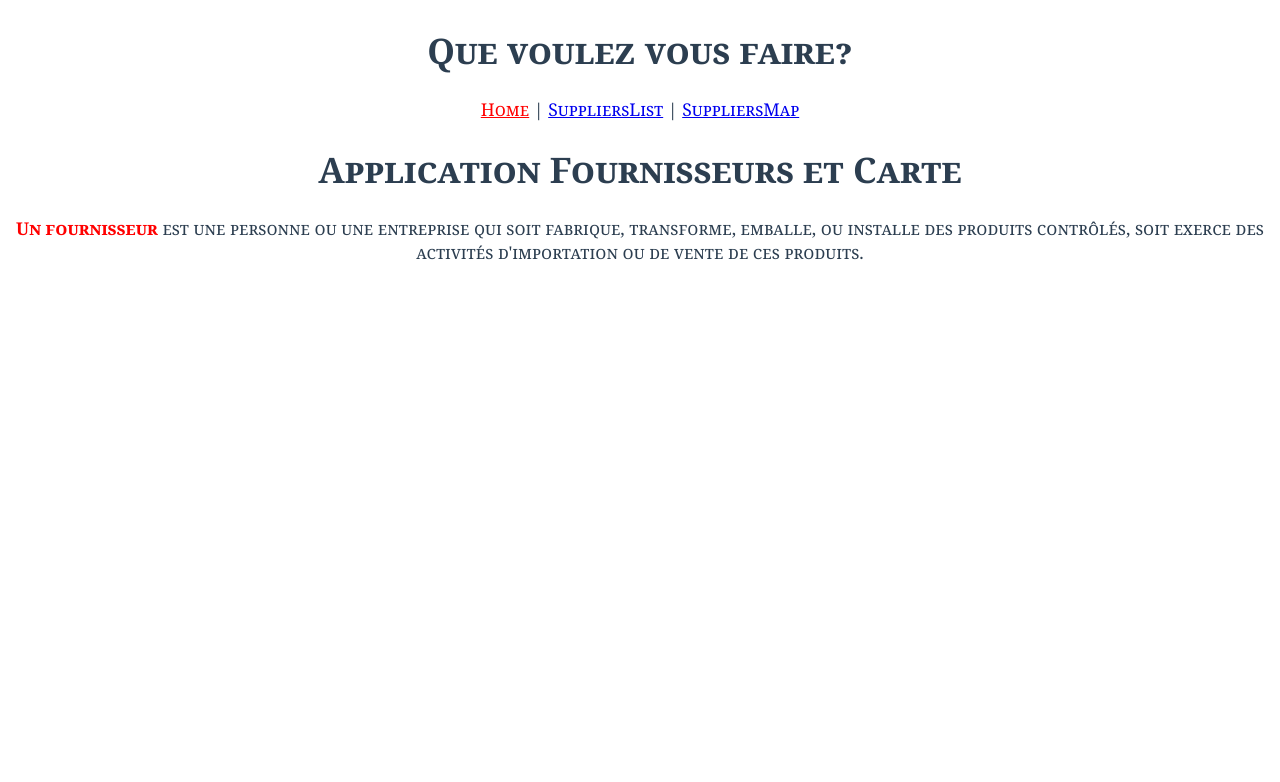
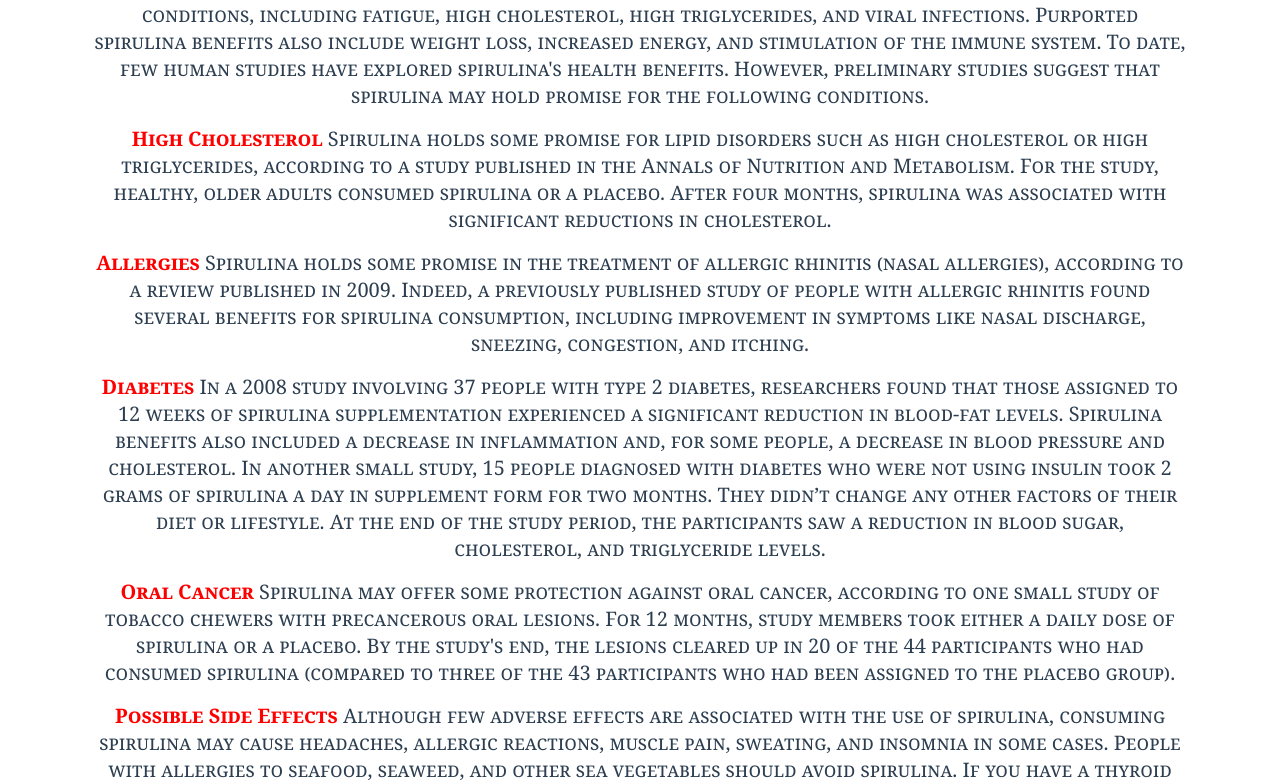
Before and after one commit to iulian-cmd/suppliers_Vue3, a Vue app: page / in a window 1280 px wide. Shown: the part 263-1045 px from the top of the page. Before the commit the page ends 800 px from the top, so only its background shows below. Built offline with nearby package versions, Linux system fonts and the light colour scheme.

Commit message:
another try map

```diff
--- a/public/index.html
+++ b/public/index.html
@@ -5,6 +5,13 @@
     <meta http-equiv="X-UA-Compatible" content="IE=edge">
     <meta name="viewport" content="width=device-width,initial-scale=1.0">
    <link rel="shortcut icon" href="#">
+   <link rel="stylesheet" href="https://unpkg.com/leaflet@1.7.1/dist/leaflet.css"
+   integrity="sha512-xodZBNTC5n17Xt2atTPuE1HxjVMSvLVW9ocqUKLsCC5CXdbqCmblAshOMAS6/keqq/sMZMZ19scR4PsZChSR7A=="
+   crossorigin=""/>
+   <!-- Make sure you put this AFTER Leaflet's CSS -->
+ <script src="https://unpkg.com/leaflet@1.7.1/dist/leaflet.js"
+   integrity="sha512-XQoYMqMTK8LvdxXYG3nZ448hOEQiglfqkJs1NOQV44cWnUrBc8PkAOcXy20w0vlaXaVUearIOBhiXZ5V3ynxwA=="
+   crossorigin=""></script>
     <title><%= htmlWebpackPlugin.options.title %></title>
   </head>
   <body>
--- a/src/App.vue
+++ b/src/App.vue
@@ -1,8 +1,6 @@
 <template>
   <div class="container">
     <div class="routerlink">
-      <img alt="Vue logo" src="./assets/logo.png" /><br />
-      <h1>Que voulez vous faire?</h1>
       <!-- <button @click="onSuppliersListClick()">
       Consulter la liste des fournisseurs    </button> -->
 
--- a/src/components/Home.vue
+++ b/src/components/Home.vue
@@ -1,11 +1,30 @@
 <template>
-  <div class="blockquote container-fluid">
-    <h1>Application Fournisseurs et Carte</h1>
-    <p class="mb-sm-1">
-      <span id="redcolor">Un fournisseur</span> est une personne ou une
-      entreprise qui soit fabrique, transforme, emballe, ou installe des
-      produits contrôlés, soit exerce des activités d'importation ou de vente de
-      ces produits.
+  <div class="blockquote container-fluid text-justify font-weight-light">
+    <h1>App Suppliers and Map</h1>
+<p><span id="redcolor">Spirulina</span>  is a type of blue-green algae that contains a number of nutrients, including B vitamins, beta-carotene, and vitamin E. Spirulina also contains antioxidants, minerals, chlorophyll, and phycocyanobilin and is commonly used as a source of vegan protein.</p>
+<p><span id="redcolor">What Is Spirulina Used For?</span>
+Among proponents, spirulina has been used to support a number of health conditions, including fatigue, high cholesterol, high triglycerides, and viral infections.
+Purported spirulina benefits also include weight loss, increased energy, and stimulation of the immune system.
+To date, few human studies have explored spirulina's health benefits. However, preliminary studies suggest that spirulina may hold promise for the following conditions. </p>
+
+<p><span id="redcolor">High Cholesterol</span>
+Spirulina holds some promise for lipid disorders such as high cholesterol or high triglycerides, according to a study published in the Annals of Nutrition and Metabolism. For the study, healthy, older adults consumed spirulina or a placebo. After four months, spirulina was associated with significant reductions in cholesterol.</p>
+
+<p><span id="redcolor">Allergies</span>
+Spirulina holds some promise in the treatment of allergic rhinitis (nasal allergies), according to a review published in 2009. Indeed, a previously published study of people with allergic rhinitis found several benefits for spirulina consumption, including improvement in symptoms like nasal discharge, sneezing, congestion, and itching.</p>
+
+<p><span id="redcolor">Diabetes</span>
+In a 2008 study involving 37 people with type 2 diabetes, researchers found that those assigned to 12 weeks of spirulina supplementation experienced a significant reduction in blood-fat levels. Spirulina benefits also included a decrease in inflammation and, for some people, a decrease in blood pressure and cholesterol.
+In another small study, 15 people diagnosed with diabetes who were not using insulin took 2 grams of spirulina a day in supplement form for two months. They didn’t change any other factors of their diet or lifestyle. At the end of the study period, the participants saw a reduction in blood sugar, cholesterol, and triglyceride levels.</p>
+
+<p><span id="redcolor">Oral Cancer</span>
+Spirulina may offer some protection against oral cancer, according to one small study of tobacco chewers with precancerous oral lesions. For 12 months, study members took either a daily dose of spirulina or a placebo. By the study's end, the lesions cleared up in 20 of the 44 participants who had consumed spirulina (compared to three of the 43 participants who had been assigned to the placebo group).</p>
+
+<p><span id="redcolor">Possible Side Effects</span>
+Although few adverse effects are associated with the use of spirulina, consuming spirulina may cause headaches, allergic reactions, muscle pain, sweating, and insomnia in some cases. People with allergies to seafood, seaweed, and other sea vegetables should avoid spirulina.
+If you have a thyroid condition, an autoimmune disorder, gout, kidney stones, phenylketonuria, or are pregnant or nursing, spirulina may not be appropriate for you. You should check with your healthcare provider before taking it.
+It's possible that spirulina grown in the wild can absorb toxins from water, such as microcystins (known to cause severe liver damage), pollutants, and heavy metals. Most spirulina sold in the United States is grown in laboratories.
+As with all supplements, it's important to consult your healthcare provider before using spirulina to discuss whether it's appropriate for you and whether it can be consumed in combination with other medications and/ or supplements you may be taking.
     </p>
   </div>
 </template>
--- /dev/null
+++ b/src/components/Markers.vue
@@ -0,0 +1,48 @@
+<template>
+<div>
+
+  </div>
+</template>
+<script>
+
+export default {
+  name: "Markers",
+  props: ["latitude","longitude"],
+
+};
+</script>
+
+<!-- Add "scoped" attribute to limit CSS to this component only -->
+<style scoped>
+h3 {
+  margin: 40px 0 0;
+}
+ul {
+  list-style-type: none;
+  padding: 0;
+}
+li {
+  display: inline-block;
+  margin: 0 10px;
+}
+a {
+  color: #42b983;
+}
+#green {
+  color: green;
+}
+#red {
+  color: red;
+}
+.main_supp {
+  display: flex;
+  justify-content: space-between;
+  align-items: center;
+}
+.supp {
+  margin: 10px;
+  border: thick double #f9f9f9;
+  background-color: #7fc8f8;
+  width: 320;
+}
+</style>
--- a/src/components/Supplier.vue
+++ b/src/components/Supplier.vue
@@ -1,14 +1,15 @@
 <template>
-  <div class="container main_supp">
-    <div class="supp">
-      <!-- this is from suplier's component -->
-      <h2>{{ name }}</h2>
-      <h3 v-if="status" id="red">A du stock? KO</h3>
-      <h3 v-else id="green">A du stock? OK</h3>
-      <h5>
-        Date de derniere relevé des stocks: {{ timeFormat }}
-      </h5>
-    </div>
+<div>
+    <table class="list table table-striped table-bordered">
+      <tbody>
+      <tr>
+      <td class="cell">{{ name }}</td>
+      <td class="cell"><p v-if="status" id="red">Has stock? KO</p>
+          <p v-else id="green">Has stock? OK</p></td>
+      <td class="cell">{{ timeFormat }}</td>
+    </tr>
+      </tbody>
+    </table>
   </div>
 </template>
 <script>
--- a/src/components/SuppliersList.vue
+++ b/src/components/SuppliersList.vue
@@ -1,6 +1,14 @@
 <template>
   <div class="list_supp">
-    <h1>Liste des fournisseurs</h1>
+    <table class="table table-striped table-bordered">
+    <thead>
+        <tr>
+          <th class="cell">Supplier</th>
+          <th class="cell">Stock Status</th>
+          <th class="cell">Checked at</th>
+        </tr>
+      </thead>
+    </table>
     <Supplier
       v-for="supplier in suppliers"
       :key="supplier.id"
@@ -54,4 +62,8 @@ a {
 .list_supp {
   background-color: #5aa9e6;
 }
+
+.cell{
+  width: 33%;
+}
 </style>
--- a/src/components/SuppliersMap.vue
+++ b/src/components/SuppliersMap.vue
@@ -1,39 +1,69 @@
 <template>
-  <div class="supp">
-    <h1>La carte des fournisseurs</h1>
-
-  </div>
+<div>
+ <div id="map">  </div>
+ <Markers
+      v-for="marker in markers"
+      :key="marker.id"
+      :longitude="marker.latitude"
+      :latitude="marker.longitude"
+ />
+</div>
 </template>
 
 <script>
+import leaflet from "leaflet";
+import { onMounted } from "@vue/runtime-core";
+import Markers from "./Markers.vue";
+import axios from "axios"
 
+export default {
+  name: 'SuppliersMap',
+  components: {
+    Markers,
+  },
+  data() {
+    return {
+      markers: []
+    }
+  },
+  async mounted () {
+    await axios.get('https://api-suppliers.herokuapp.com/api/suppliers')
+      // .get('https://api-suppliers.herokuapp.com/api/suppliers')
+      .then(response => (this.markers = response.data))
+
+  },
+
+  setup() {
+    let mymap;
+    onMounted(() => {
+      mymap = leaflet.map('map').setView([51.505, -0.09], 13);
+      leaflet.marker([51.5, -0.09]).addTo(mymap);
+
+      leaflet.tileLayer('https://api.mapbox.com/styles/v1/{id}/tiles/{z}/{x}/{y}?access_token=pk.eyJ1IjoiZmx5c3RlZWwiLCJhIjoiY2t2YWhkZjByMmJ6ZDJybHVvcGk5dGVkNiJ9.av_gL3YCSSYoJ-_fx1yYJw', {
+        attribution: 'Map data &copy; <a href="https://www.openstreetmap.org/copyright%22%3EOpenStreetMap</a> contributors, Imagery © <a href="https://www.mapbox.com/%22%3EMapbox</a>',
+        maxZoom: 18,
+        id: 'mapbox/streets-v11',
+        tileSize: 512,
+        zoomOffset: -1,
+        accessToken: 'pk.eyJ1IjoiZmx5c3RlZWwiLCJhIjoiY2t2YWhkZjByMmJ6ZDJybHVvcGk5dGVkNiJ9.av_gL3YCSSYoJ-_fx1yYJw'
+      }).addTo(mymap);
+    })
+    // // return marker
+    // var map = leaflet.map('map').setView([50.84673, 4.35247], 12);
+
+    // var popup = marker.bindPopup('<b>Hello world!</b><br />I am a popup.');
+    // popup.openPopup();
+    // map.addLayer(marker);
+    // console.log(map);
+  },
+//   data() {
+//       data: "data"
+//   },
+}
 </script>
 
-<!-- Add "scoped" attribute to limit CSS to this component only -->
+
+
 <style scoped>
-.supp {
-  position: relative;
-}
-.map {
-  position: absolute;
-  width: 100%;
-  height: 100%;
-  /* background-color: aquamarine; */
-  /* overflow: hidden; */
-  border: 2px solid black;
-}
-h3 {
-  margin: 40px 0 0;
-}
-ul {
-  list-style-type: none;
-  padding: 0;
-}
-li {
-  display: inline-block;
-  margin: 0 10px;
-}
-a {
-  color: #42b983;
-}
+#map { height: 90vh; }
 </style>
--- a/src/main.js
+++ b/src/main.js
@@ -1,8 +1,7 @@
-import {
-    createApp
-} from 'vue'
+import { createApp } from 'vue'
 import App from './App.vue'
 import router from './router'
+import "bootstrap/dist/css/bootstrap.min.css"
 
 createApp(App)
     .use(router)
```
Also changed, not shown: package.json (line endings or trailing spaces).
